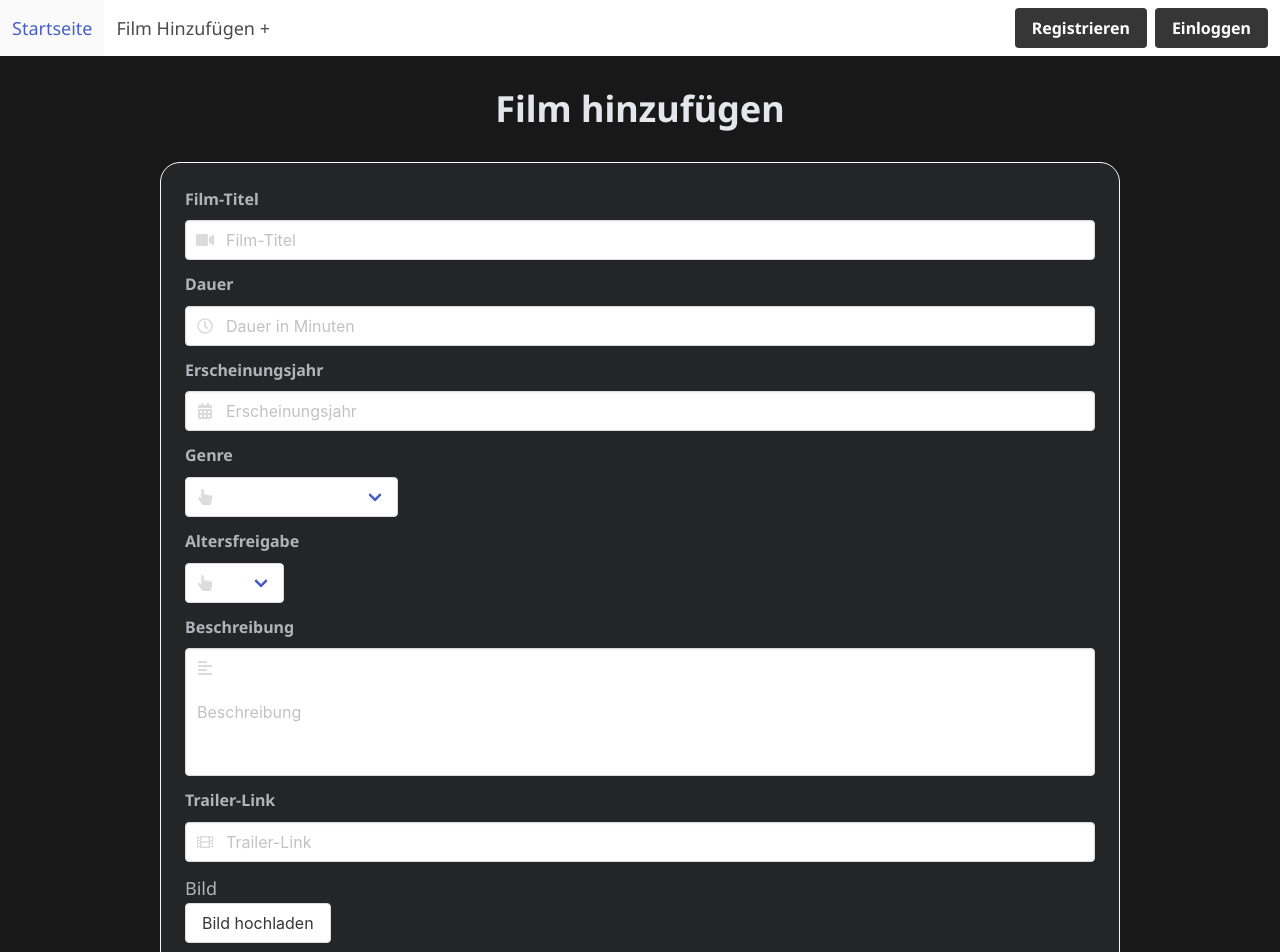
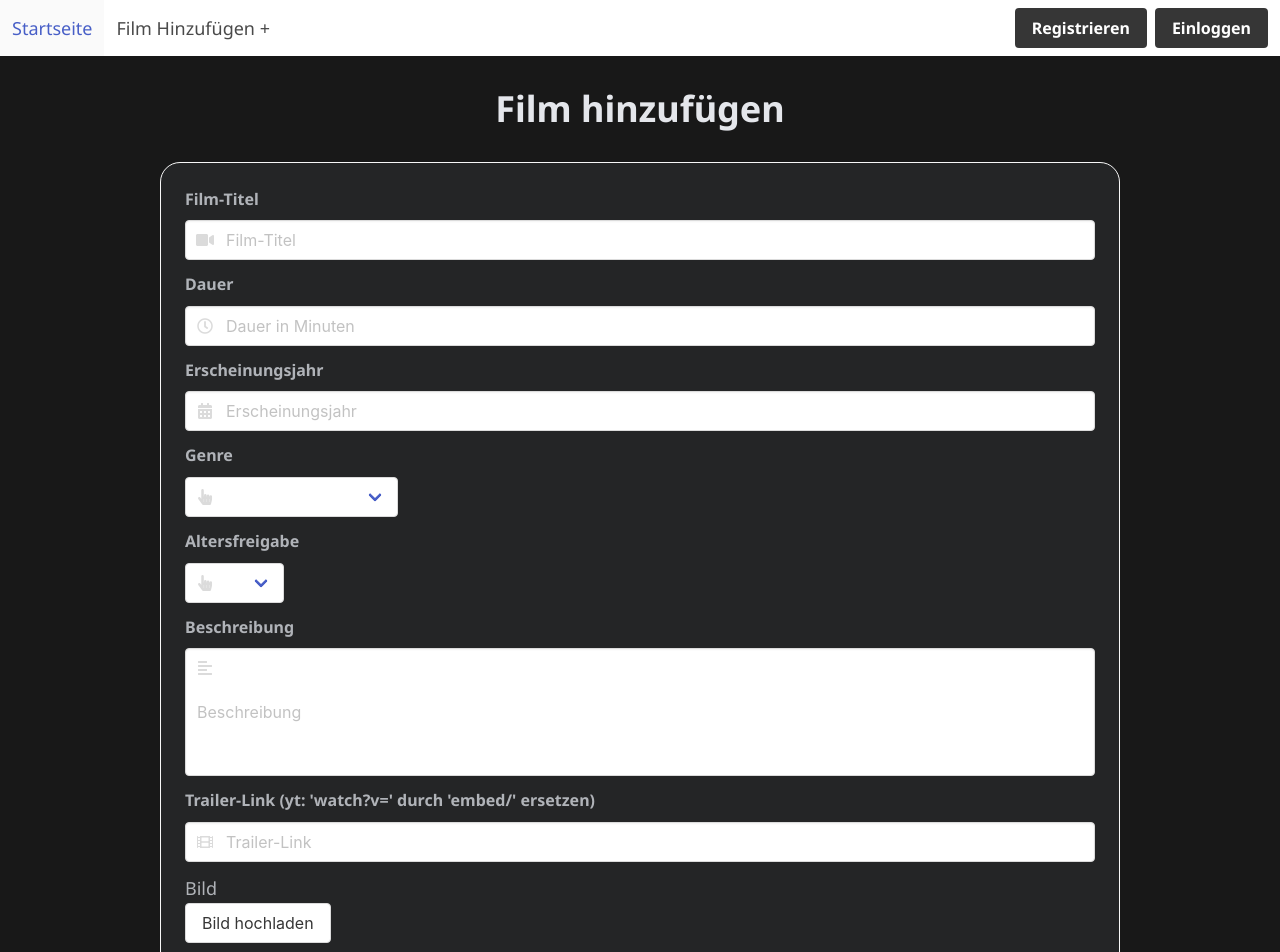
Before and after one commit to joscha-sat/DB-Webdev, an Angular app: page /ZweiteSeite in a window 1280 px wide. Shown: the top 952 px of the page. Built offline with nearby package versions, Linux system fonts and the light colour scheme.

Commit message:
little updates

```diff
--- a/src/app/components/add-movie-form/film-hinzufuegen-form.component.html
+++ b/src/app/components/add-movie-form/film-hinzufuegen-form.component.html
@@ -194,7 +194,7 @@
     <!-- Input-TRAILER -->
 
     <div class="field form-group">
-      <label class="label">Trailer-Link</label>
+      <label class="label">Trailer-Link (yt: 'watch?v='  durch 'embed/' ersetzen)</label>
       <div class="control has-icons-left block">
         <input class="input form-control" type="text" placeholder="Trailer-Link" formControlName="trailer">
         <span class="icon is-small is-left">
--- a/src/app/components/movie-details-component/movie-details-tickets.component.scss
+++ b/src/app/components/movie-details-component/movie-details-tickets.component.scss
@@ -23,7 +23,7 @@
 
 #infos {
   display: flex;
-  justify-content: space-between;
+  justify-content: space-around;
 }
 
 #ticket {
--- a/src/app/components/movie-details-component/movie-details-tickets.component.ts
+++ b/src/app/components/movie-details-component/movie-details-tickets.component.ts
@@ -4,7 +4,7 @@ import { Movie } from '../../interfaces/movie';
 import { ActivatedRoute, ParamMap } from '@angular/router';
 
 import { UserHttpService } from '../../services/user-http.service';
-import { User } from '../../interfaces/user';
+
 
 @Component({
   selector: 'app-movie-details-tickets',
```
Also changed, not shown: server.js (+8 -0 lines).
